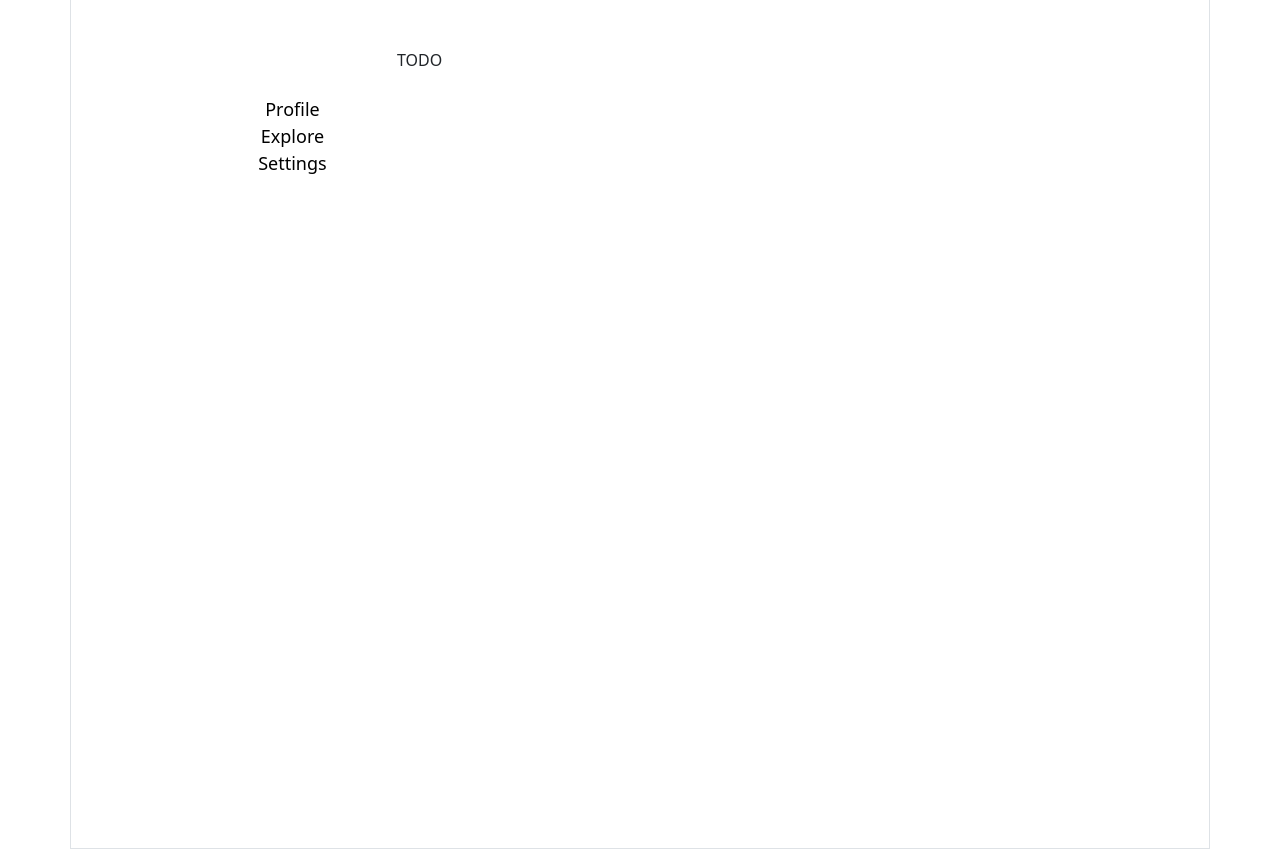
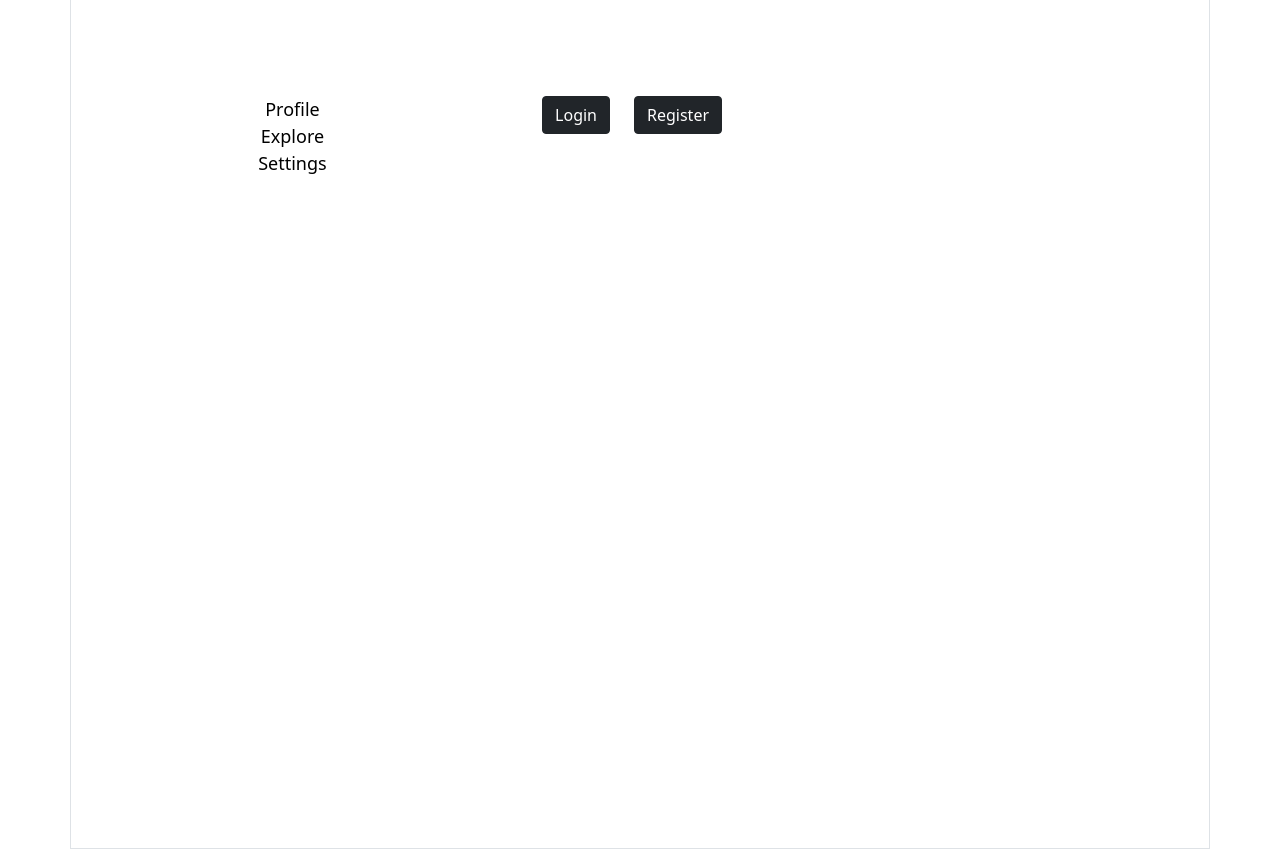
Before and after one commit to Ottanh/social-media-app, a React (Create React App) app: page / in a window 1280 px wide. Built offline with nearby package versions, Linux system fonts and the light colour scheme.

Commit message:
add StartPage and add routes /login /register

```diff
--- a/src/App.tsx
+++ b/src/App.tsx
@@ -4,6 +4,7 @@ import NavigationBar from './NavigationBar.tsx';
 import Col from 'react-bootstrap/esm/Col';
 import Row from 'react-bootstrap/esm/Row';
 import { Navigate, Route, Routes } from 'react-router-dom';
+import StartPage from './StartPage';
 
 const App = () => {
 
@@ -14,10 +15,12 @@ const App = () => {
       <Row className="min-vh-100">
         <NavigationBar />
         <Routes>
-          <Route path="/" element={loggedInUser ? <Navigate replace to="/olli111" />: <Col className="Home col-md-5 h-100 d-flex flex-column">TODO</Col>} />
+          <Route path="*" element={loggedInUser ? <Navigate replace to="/olli111" />: <StartPage />} />
+          <Route path="/login" element={<Col className="ExploreView col-md-5 h-100 d-flex flex-column">Login</Col>} />
+          <Route path="/register" element={<Col className="ExploreView col-md-5 h-100 d-flex flex-column">Register</Col>} />
           <Route path="/:userName" element={<UserProfilePage />} />
-          <Route path="/explore" element={<Col className="ExploreView col-md-5 h-100 d-flex flex-column">TODO</Col>} />
-          <Route path="/settings" element={<Col className="SettingsView col-md-5 h-100 d-flex flex-column">TODO</Col>} />
+          <Route path="/explore" element={<Col className="ExploreView col-md-5 h-100 d-flex flex-column">Explore</Col>} />
+          <Route path="/settings" element={<Col className="SettingsView col-md-5 h-100 d-flex flex-column">Settings</Col>} />
         </Routes>
         <Col className="RightPadding col-sx-1 ps-5" />
       </Row>
--- /dev/null
+++ b/src/StartPage/LogRegButtons.tsx
@@ -0,0 +1,24 @@
+import { Row, Col, Button } from 'react-bootstrap';
+import { useNavigate } from 'react-router-dom';
+
+const LogRegButtons = () => {
+  const navigate = useNavigate();
+
+  const handleClick = (path: string) => {
+    navigate(path);
+  };
+
+  return (
+    <Row className="Buttons pt-5 px-3">
+      <Col align="right">
+        <Button onClick={() => handleClick('/login')} variant="dark">Login</Button>
+      </Col>
+      <Col align="left">
+        <Button onClick={() => handleClick('/register')} variant="dark">Register</Button>
+      </Col>
+    </Row>
+  );
+};
+
+
+export default LogRegButtons;
--- /dev/null
+++ b/src/StartPage/index.tsx
@@ -0,0 +1,12 @@
+import Col from 'react-bootstrap/esm/Col';
+import LogRegButtons from './LogRegButtons';
+
+const LoginPage = () => {
+  return (
+    <Col className="Home col-md-5 h-100 d-flex flex-column">
+      <LogRegButtons />
+    </Col>
+  );
+};
+
+export default LoginPage;
```
